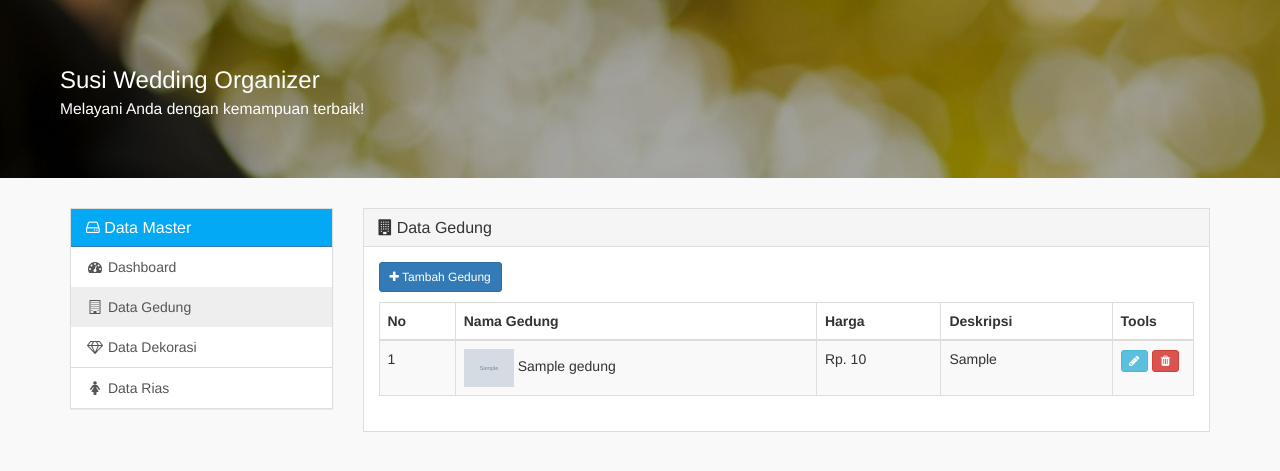
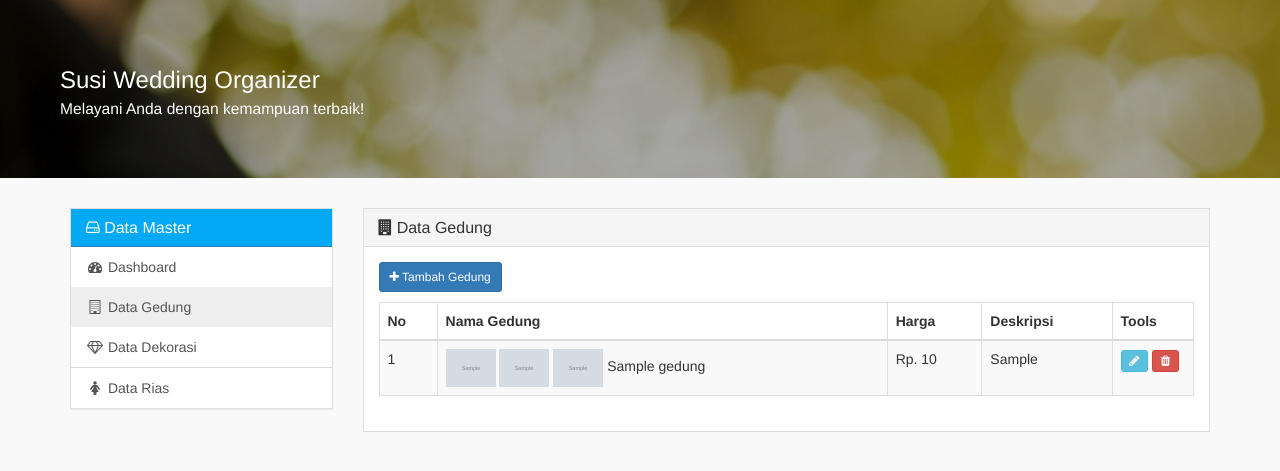
Before and after one commit to wiliawildanii/SiWo, a CodeIgniter app: page /weddingorganizer-master/admin/gedung in a window 1280 px wide. Shown: the part 51-522 px from the top of the page. Run offline with CodeIgniter, Linux system fonts and the light colour scheme; a user stored in the database is signed in; tables that the repository leaves empty hold one stand-in row (values such as "Sample post"); grey boxes marked "Sample" are stand-in pictures; some libraries are stand-ins or nearby versions.

Commit message:
Update index.php

```diff
--- a/application/views/admin/gedung/index.php
+++ b/application/views/admin/gedung/index.php
@@ -28,7 +28,9 @@
                     <?php foreach($gedungs->result() as $gedung): ?>
                         <tr>
                             <td><?= $no++ ?></td>
-                            <td><img src="<?= base_url() . 'uploads/' . $gedung->foto ?>" alt="" class="image-display"> <?= $gedung->nama_gedung ?></td>
+                            <td><img src="<?= base_url() . 'uploads/' . $gedung->foto ?>" alt="" class="image-display">
+                                <img src="<?= base_url() . 'uploads/' . $gedung->foto ?>" alt="" class="image-display">
+                                <img src="<?= base_url() . 'uploads/' . $gedung->foto ?>" alt="" class="image-display"> <?= $gedung->nama_gedung ?></td>
                             <td>Rp. <?= $gedung->harga_gedung ?></td>
                             <td><?= $gedung->deskripsi ?></td>
                             <td width="10%">
```
